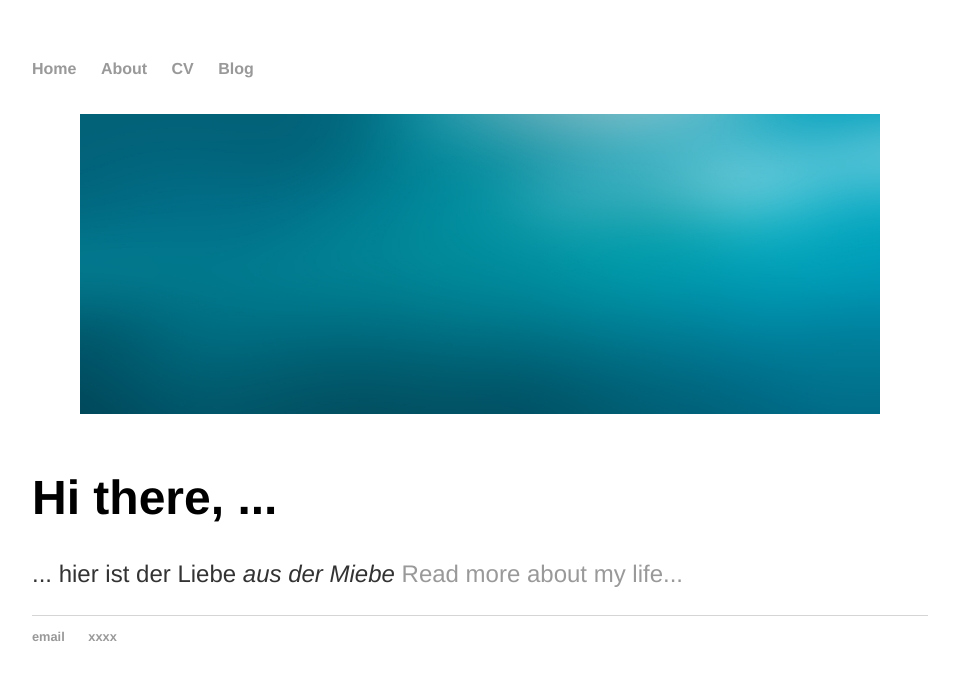
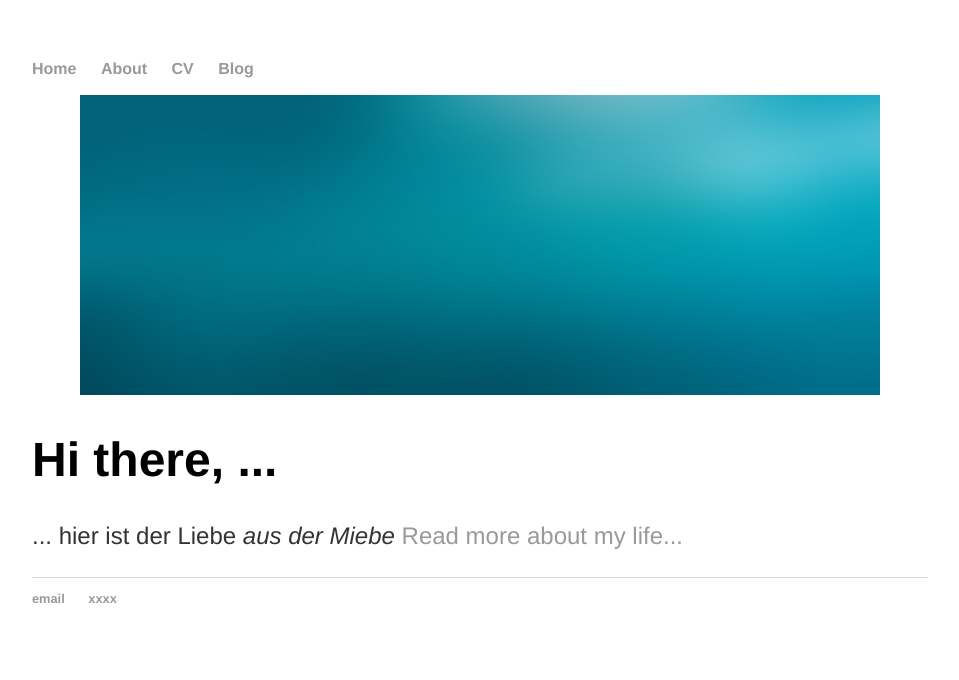
Before and after one commit to gebirgsbernd/gebirgsbernd.github.io, a Jekyll site: the page built from index.html, in a window 1280 px wide. Shown: the top 680 px of the page, without its empty margins (160-1119 px from the left). Built offline with Jekyll 4.4.1, drawn with Linux system fonts in a browser that asks for light colours.

Commit message:
Update index.html

```diff
--- a/index.html
+++ b/index.html
@@ -6,7 +6,7 @@ title: Berno Bexreuther
 	.gfg {
 		width:auto;
 		text-align:center;
-		padding:20px;
+		padding:1px;
 	}
 	img {
 		max-width:100%;
```
